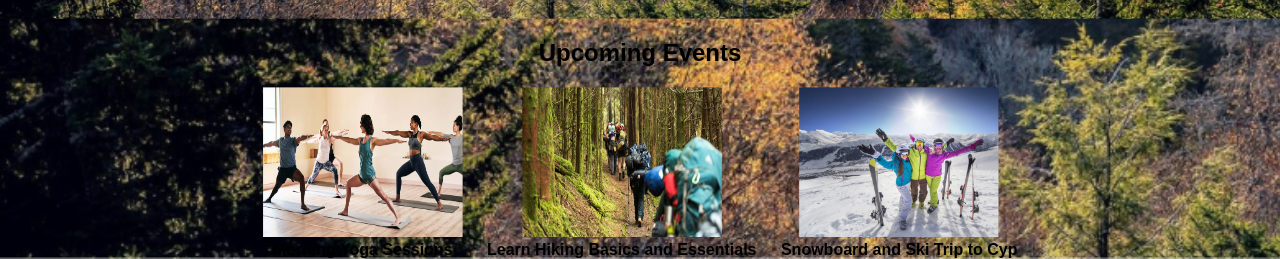
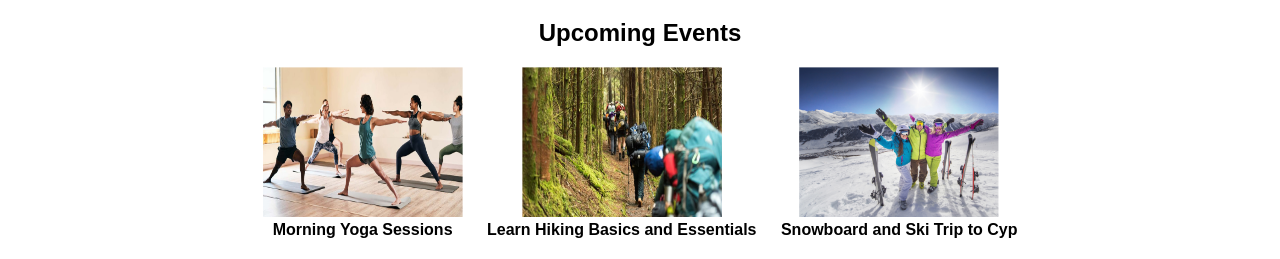
Before and after one commit to isobela/youCode, a Django app: page / in a window 1280 px wide; the page is wider, and only the part inside the window is pictured. Shown: the part 802-1061 px from the top of that part. After the commit the page ends 1040 px from the top of that part, so only its background shows below. Run offline with Django 5.2, Linux system fonts and the light colour scheme.

Commit message:
fixed css background image

```diff
--- a/youcode/applet/static/styles.css
+++ b/youcode/applet/static/styles.css
@@ -30,10 +30,10 @@ h1 {
 .placeholder-image {
     width: 100%;
     height: 700px; /* Adjust height as needed */
-    background-image: url('/images/home_background.png'); /* Placeholder image URL */
+    background-image: url('/static/home_background.png'); /* Placeholder image URL */
     background-size: cover;
     background-position: center;
-    margin-top: 20px; /* Adjust margin as needed */
+    margin-top: 0px; /* Adjust margin as needed */
     position: relative;
 }
 .search-bar-container {
@@ -82,7 +82,7 @@ h1 {
 }
 .upcoming-events {
     text-align: center;
-    margin-top: 20px;
+    margin-top: 0px;
 }
 .event {
     display: inline-block;
--- a/youcode/applet/templates/home2.html
+++ b/youcode/applet/templates/home2.html
@@ -3,14 +3,7 @@
 <head>
 <meta charset="UTF-8">
 <meta name="viewport" content="width=device-width, initial-scale=1.0">
-<style>
-    body {
-        background-image: url("/applet/static/images/home_background.png"); /* Replace 'path/to/your/image.jpg' with the path to your image */
-        background-size: cover; /* Adjusts the size of the background image to cover the entire container */
-        background-repeat: no-repeat; /* Prevents the background image from repeating */
-        /* You can add more CSS properties to customize the background image */
-    }
-</style>
+
 <link rel="stylesheet" href="/applet/static/styles.css">
 <title>Health&Harmony</title>
 
@@ -32,6 +25,7 @@
     </div>
 </div>
 <div class="placeholder-image">
+<img src="/applet/static/images/home_background.png" >
     <div class="search-bar-container">
         <div class="find-friends-text">
             Find new friends and your next adventure
```
